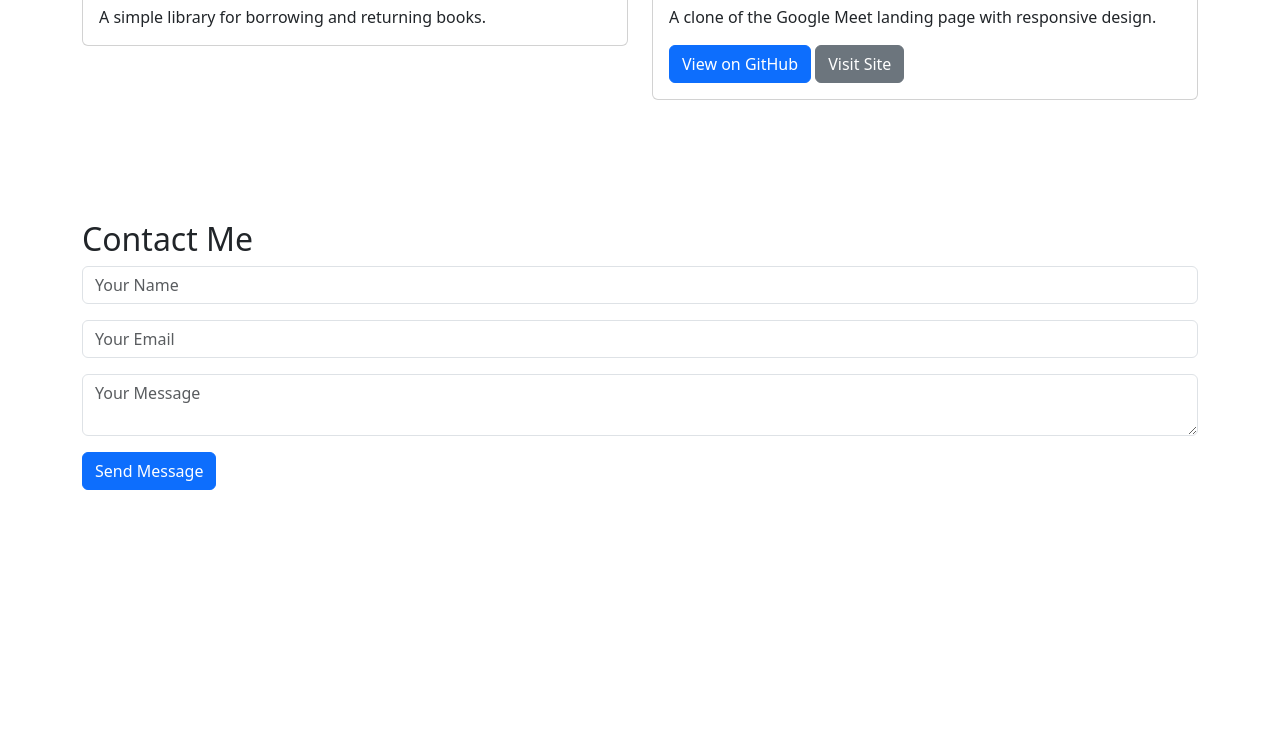
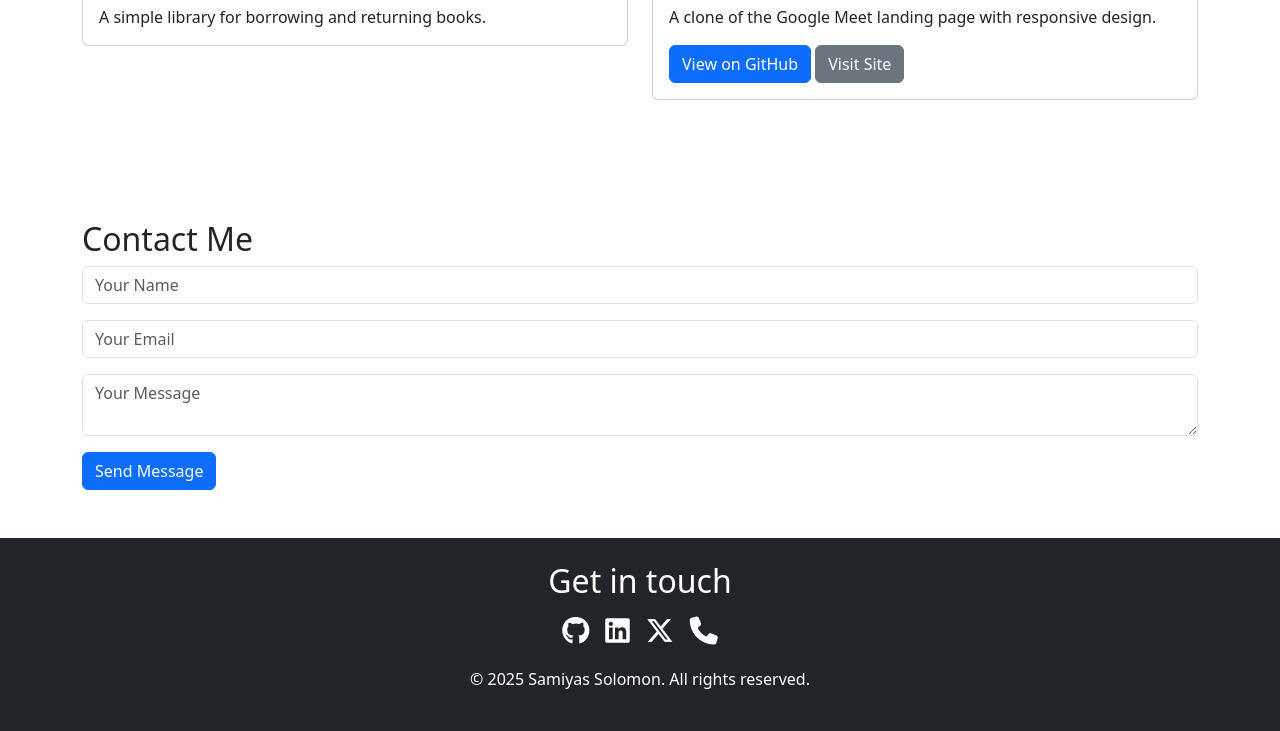
Before and after one commit to sami2995/personal-portfolio, a plain HTML site: page index.html in a window 1280 px wide. Shown: the part 930-1661 px from the top of the page. Before the commit the page ends 1468 px from the top, so only its background shows below. Drawn offline with nearby package versions, Linux system fonts and the light colour scheme.

Commit message:
added footer section with social media links

```diff
--- a/index.html
+++ b/index.html
@@ -106,6 +106,26 @@
     </form>
   </section>
 
+
+  <footer class="bg-dark text-white text-center py-4">
+    <h2>Get in touch</h2>
+    <div class="d-flex justify-content-center gap-3 mb-3">
+      <a href="https://github.com/sami2995" target="_blank" class="text-white fs-3">
+        <i class="fa-brands fa-github"></i>
+      </a>
+      <a href="https://www.linkedin.com/in/samiyas-solomon-8a70b5264/" target="_blank" class="text-white fs-3">
+        <i class="fa-brands fa-linkedin"></i>
+      </a>
+      <a href="https://x.com/sami2995" target="_blank" class="text-white fs-3">
+        <i class="fa-brands fa-x-twitter"></i>
+      </a>
+      <a href="#" id="phone-link" class="text-white fs-3">
+        <i class="fa-solid fa-phone"></i>
+      </a>
+    </div>
+    <p>&copy; 2025 Samiyas Solomon. All rights reserved.</p>
+  </footer>
+
   <script src="https://cdn.jsdelivr.net/npm/bootstrap@5.3.0/dist/js/bootstrap.bundle.min.js"></script>
 </body>
 </html>
```
